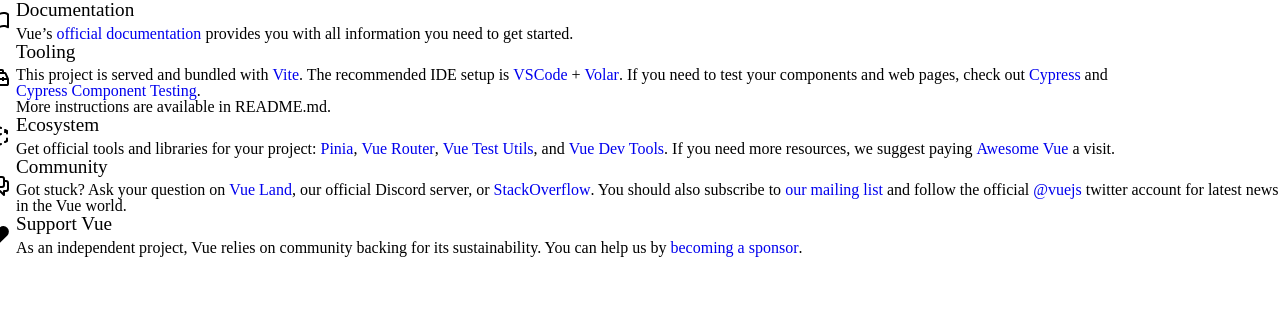
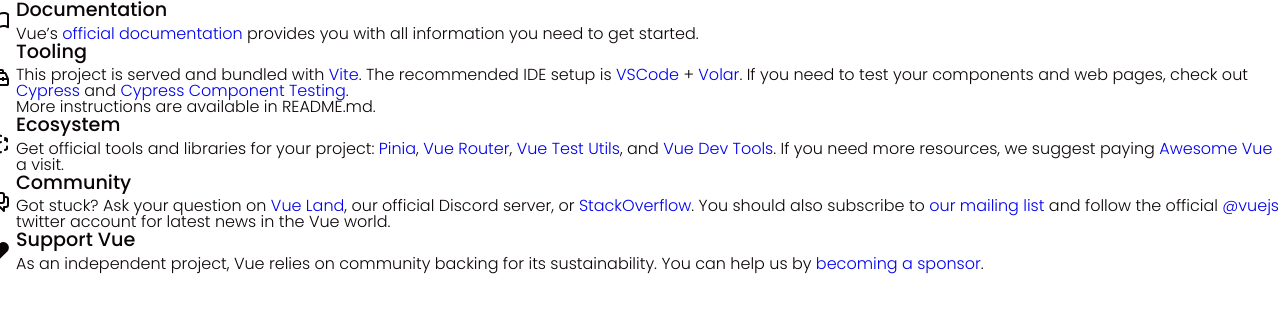
Before and after one commit to hojicya/portfolio, a Vue app: page / in a window 1280 px wide. Shown: the top 312 px of the page. Built offline with nearby package versions, Linux system fonts and the light colour scheme.

Commit message:
Add plugin fonts

```diff
--- a/package.json
+++ b/package.json
@@ -10,6 +10,7 @@
   "dependencies": {
     "@animxyz/core": "^0.6.6",
     "sass": "^1.69.5",
+    "vite-plugin-fonts": "^0.7.0",
     "vue": "^3.3.4",
     "vue-router": "^4.2.5"
   },
--- a/src/styles/base.scss
+++ b/src/styles/base.scss
@@ -1,3 +1,6 @@
+@import 'variables';
+@import url('https://fonts.googleapis.com/css2?family=Poppins:wght@100;300;500;800&display=swap');
+
 * {
   box-sizing: border-box;
   &:before, &:after {
@@ -14,8 +17,12 @@
 
 body {
   width: 100%;
-  color: #000;
-  font-weight: 400;
-  font-family: 'Noto Sans JP', sans-serif;
+  background-color: $body-bg;
+  color: $fontColor;
   line-height: 1;
 }
+
+:root {
+  font-family: 'Poppins','Noto Sans JP', sans-serif;
+  font-weight: 300;
+}
--- a/src/styles/variables.scss
+++ b/src/styles/variables.scss
@@ -0,0 +1,5 @@
+// Body
+$body-bg: #fff;
+
+// Colors
+$fontColor: #0b0507;
--- a/vite.config.js
+++ b/vite.config.js
@@ -7,6 +7,13 @@
 export default defineConfig({
   plugins: [
     vue(),
+    VitePluginFonts({
+      google: {
+        families: [
+          'Poppins'
+        ],
+      }
+    })
   ],
   resolve: {
     alias: {
```
Also changed, not shown: 1 other file (tests, documents, lock files or other folders).
